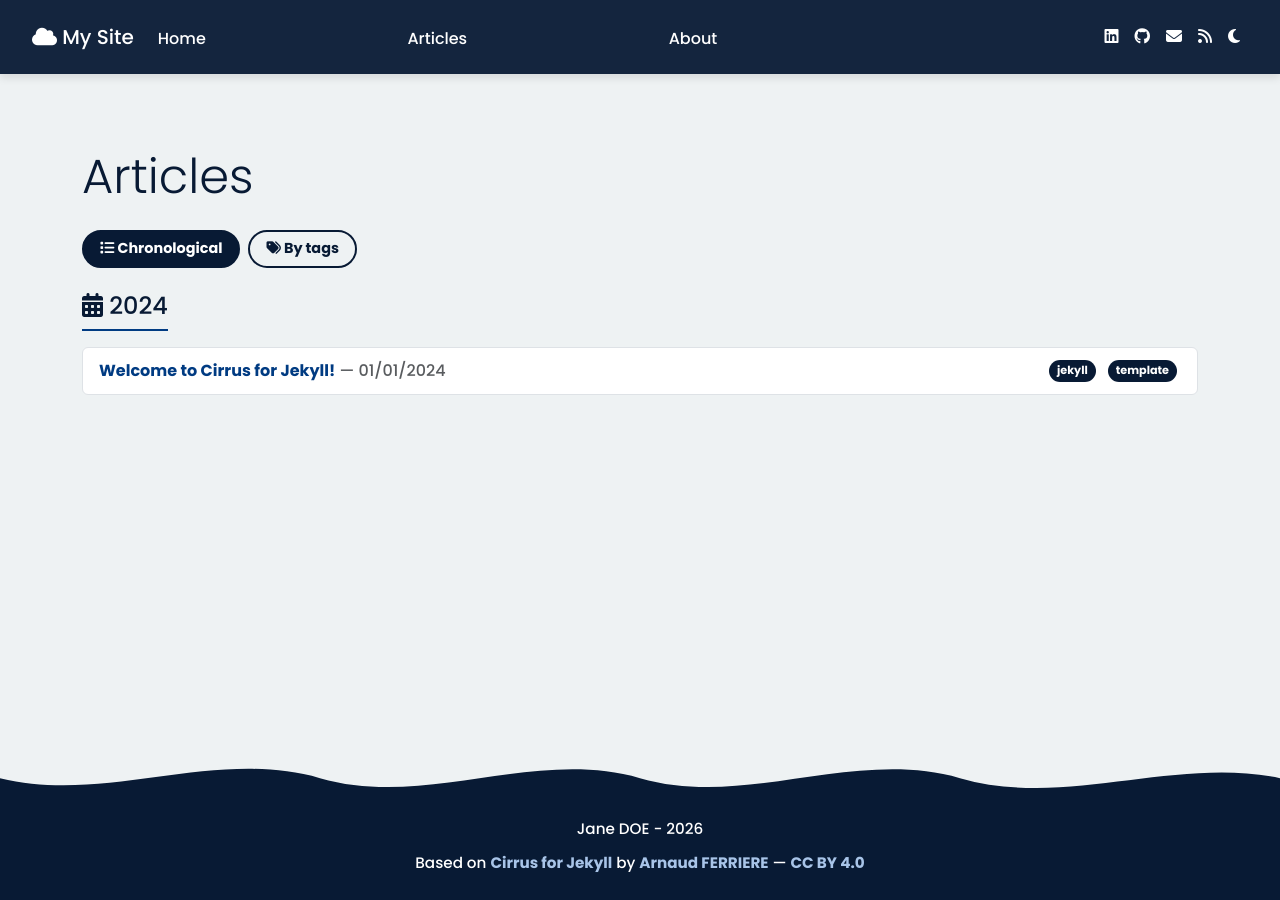
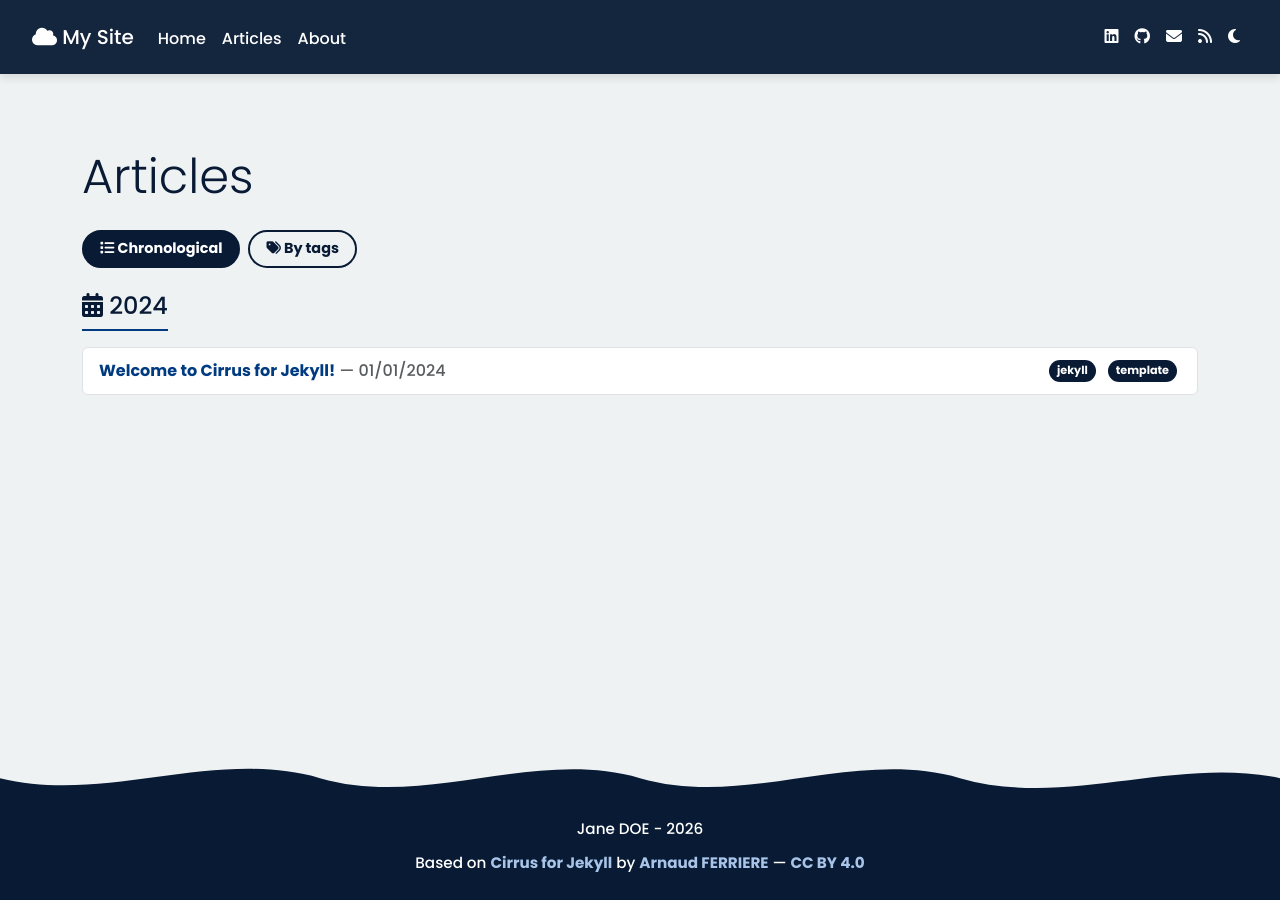
Before and after one commit to Arnaud-Ferriere/Cirrus-for-Jekyll, a Jekyll site: the page built from articles.html, in a window 1280 px wide. Built offline with Jekyll 4.4.1, drawn with Linux system fonts in a browser that asks for light colours.

Commit message:
fix: group nav text links in single ul to restore correct desktop layout
Three separate me-auto ul elements were spreading links across the navbar.
Merged into one ul so links stay grouped on the left.

Co-Authored-By: Claude Opus 4.6 <noreply@anthropic.com>

```diff
--- a/_includes/navbar.html
+++ b/_includes/navbar.html
@@ -11,13 +11,9 @@
             <li class="nav-item">
                 <a class="nav-link hover-underline-animation" href="{{ '/' | relative_url }}">{{ site.data.ui.nav_home }}</a>
             </li>
-        </ul>
-        <ul class="navbar-nav me-auto mt-2 mt-lg-0">
             <li class="nav-item">
                 <a class="nav-link hover-underline-animation" href="{{ '/articles/' | relative_url }}">{{ site.data.ui.nav_articles }}</a>
             </li>
-        </ul>
-        <ul class="navbar-nav me-auto mt-2 mt-lg-0">
             <li class="nav-item">
                 <a class="nav-link hover-underline-animation" href="{{ '/about/' | relative_url }}">{{ site.data.ui.nav_about }}</a>
             </li>
```
